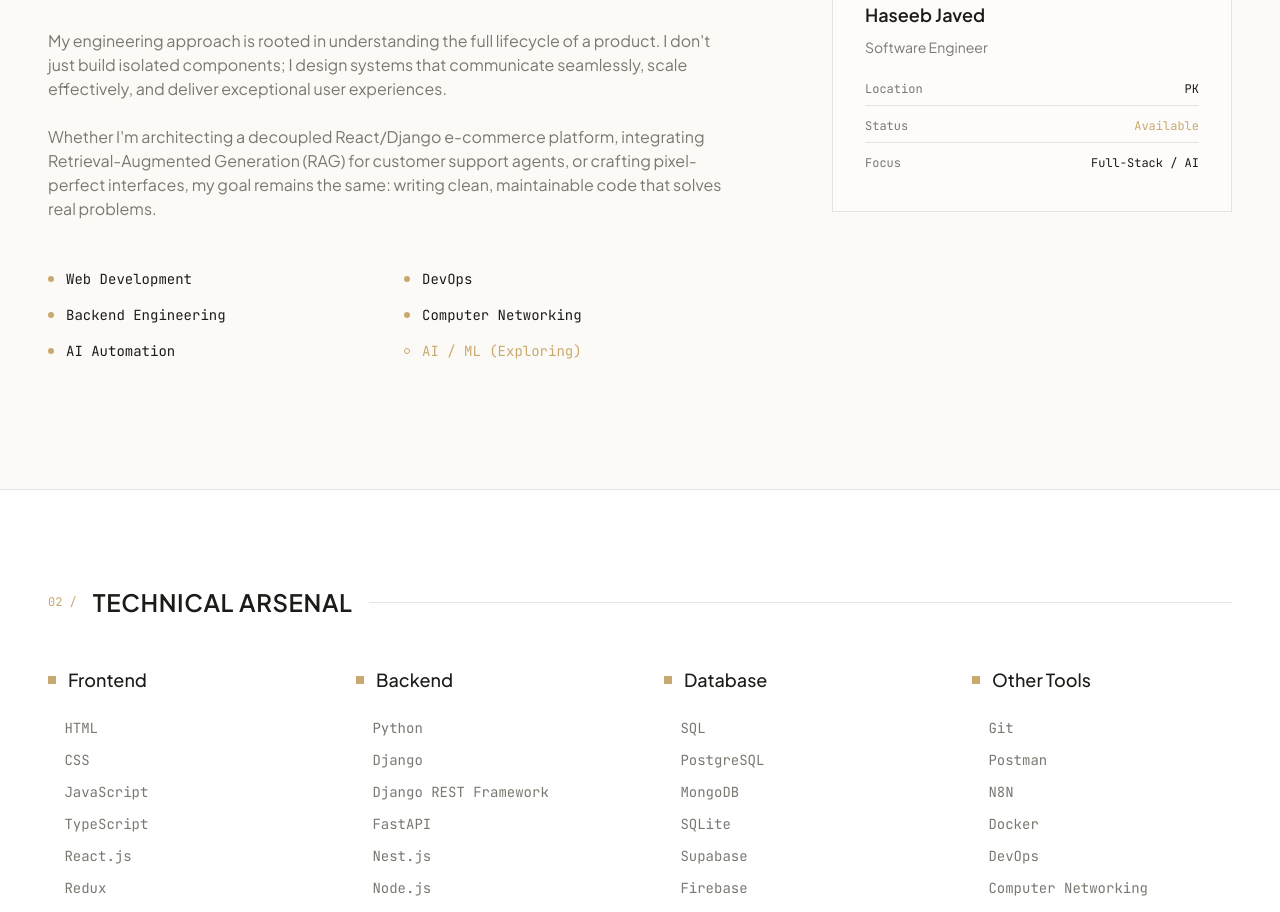
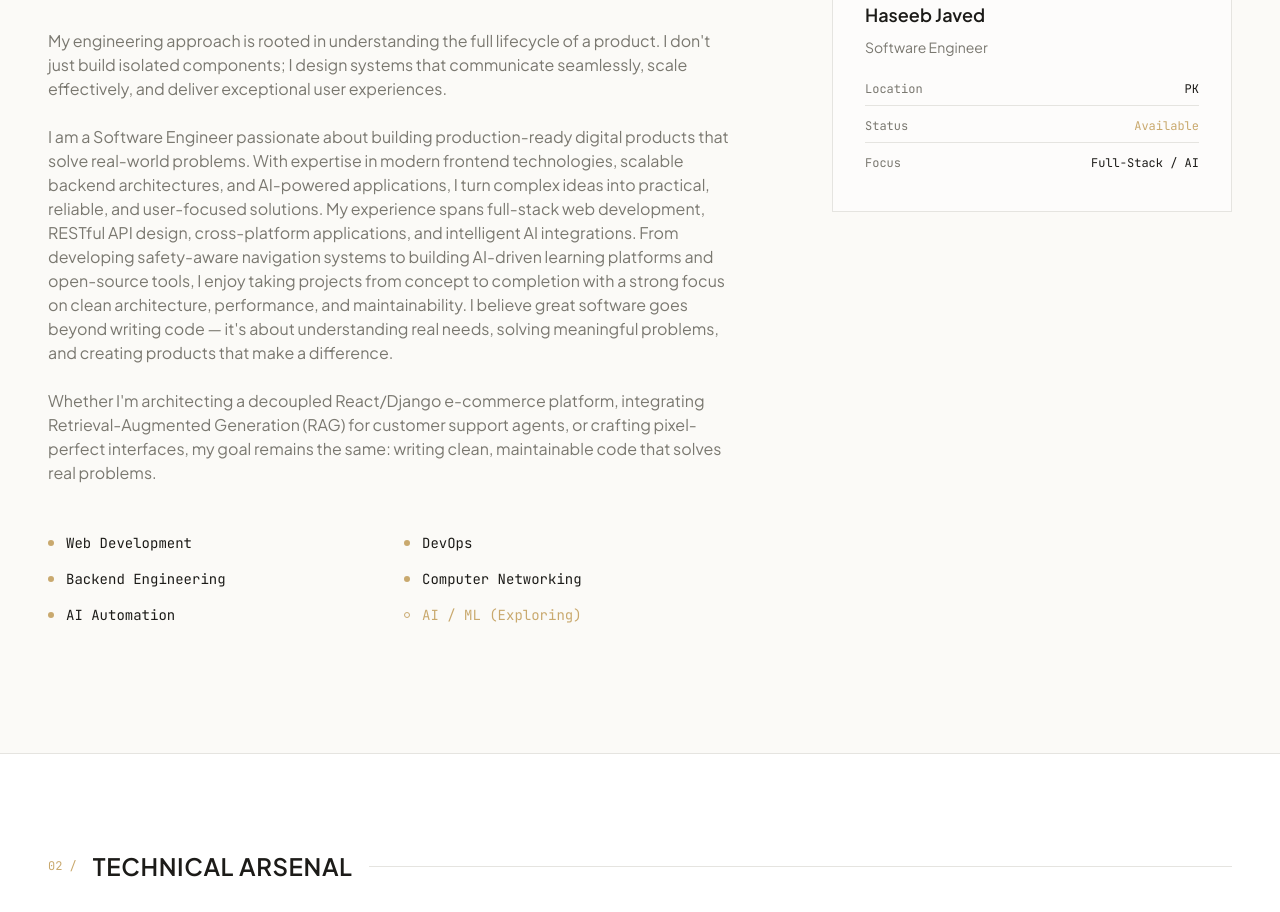
Before and after one commit to haseebjaved4212/My-Portfolio-4, a React (Vite) app: page / in a window 1280 px wide. Shown: the part 1120-2032 px from the top of the page. Built offline with nearby package versions, Linux system fonts and the light colour scheme; a web font is replaced by a local one.

Commit message:
feat: enhance About section with detailed software engineering description and expertise

```diff
--- a/src/components/About.tsx
+++ b/src/components/About.tsx
@@ -22,6 +22,9 @@ export function About() {
             </p>
             <p className="mb-6 text-muted">
               My engineering approach is rooted in understanding the full lifecycle of a product. I don't just build isolated components; I design systems that communicate seamlessly, scale effectively, and deliver exceptional user experiences.
+            </p>
+            <p className="mb-6 text-muted">
+              I am a Software Engineer passionate about building production-ready digital products that solve real-world problems. With expertise in modern frontend technologies, scalable backend architectures, and AI-powered applications, I turn complex ideas into practical, reliable, and user-focused solutions. My experience spans full-stack web development, RESTful API design, cross-platform applications, and intelligent AI integrations. From developing safety-aware navigation systems to building AI-driven learning platforms and open-source tools, I enjoy taking projects from concept to completion with a strong focus on clean architecture, performance, and maintainability. I believe great software goes beyond writing code — it's about understanding real needs, solving meaningful problems, and creating products that make a difference.
             </p>
             <p className="text-muted">
               Whether I'm architecting a decoupled React/Django e-commerce platform, integrating Retrieval-Augmented Generation (RAG) for customer support agents, or crafting pixel-perfect interfaces, my goal remains the same: writing clean, maintainable code that solves real problems.
```
